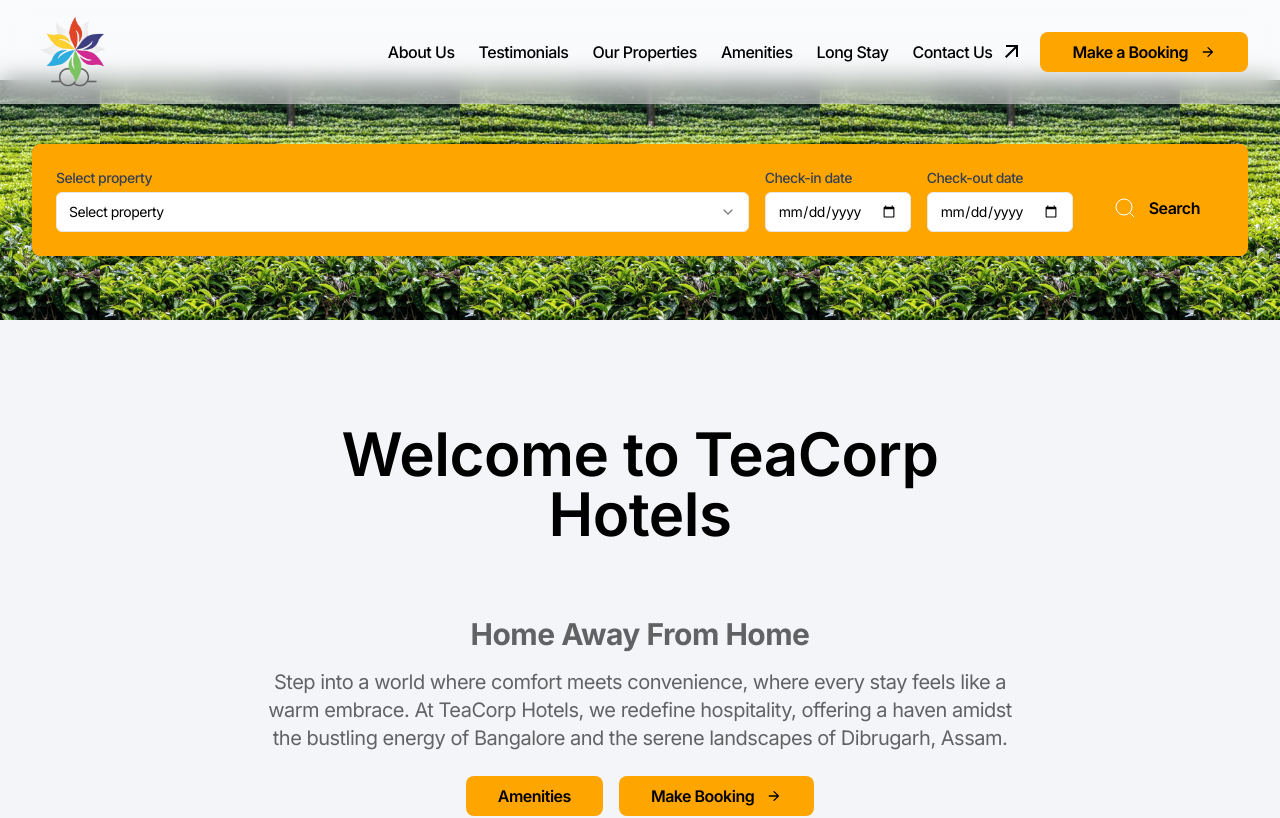
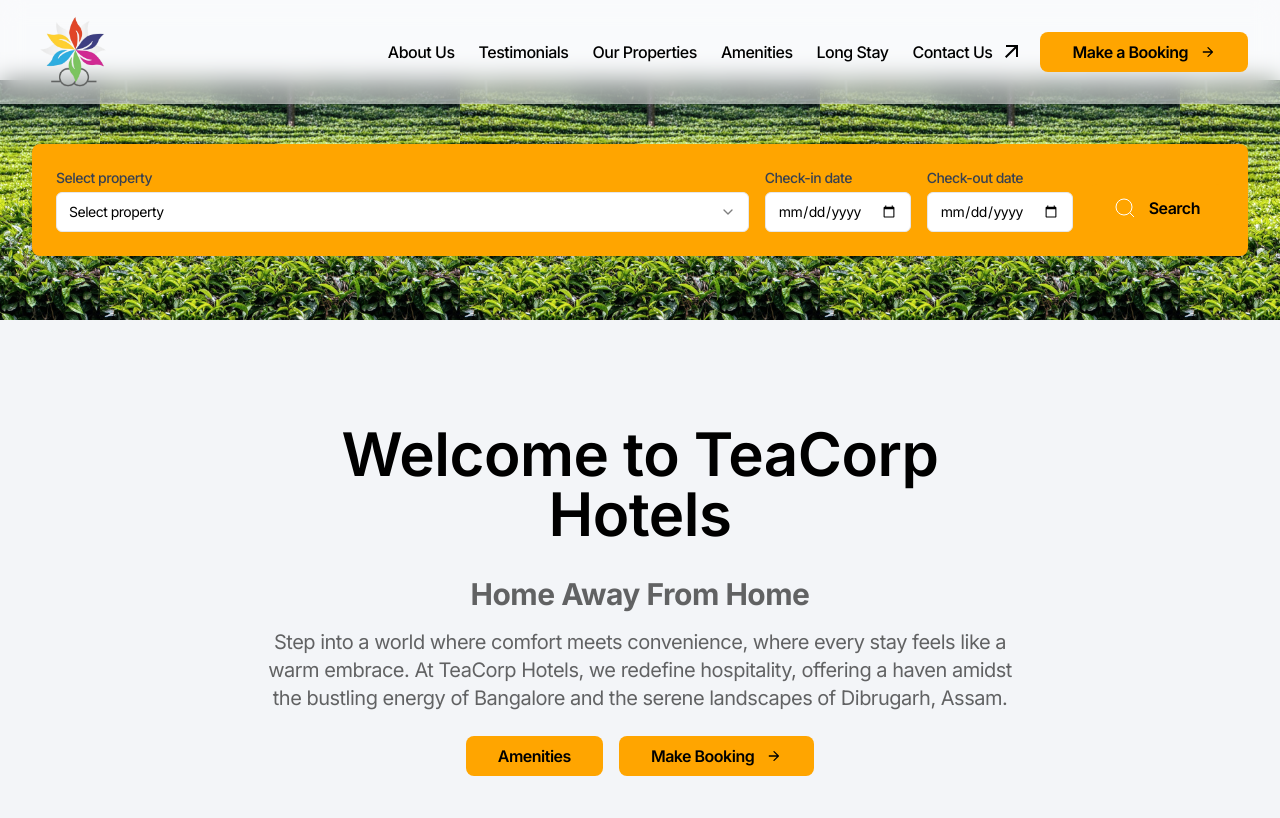
Before and after one commit to ishaan-chadha1/mk-residencies, a Next.js app: page / in a window 1280 px wide. Shown: the top 818 px of the page. Built offline with nearby package versions, Linux system fonts and the light colour scheme.

Commit message:
Removal of padding

```diff
--- a/components/Banner/HomeBanner.js
+++ b/components/Banner/HomeBanner.js
@@ -24,7 +24,7 @@
                 {/* Appear Third */}
                 <MotionBTTContainer transition={{ delay: 0.6, duration: 0.5 }}>
                     <Content className="text-center" alignment="center">
-                        <h3 className="text-3xl pt-10 font-bold mb-4">
+                        <h3 className="text-3xl font-bold mb-4">
                             Home Away From Home
                         </h3>
                         <p>
```
